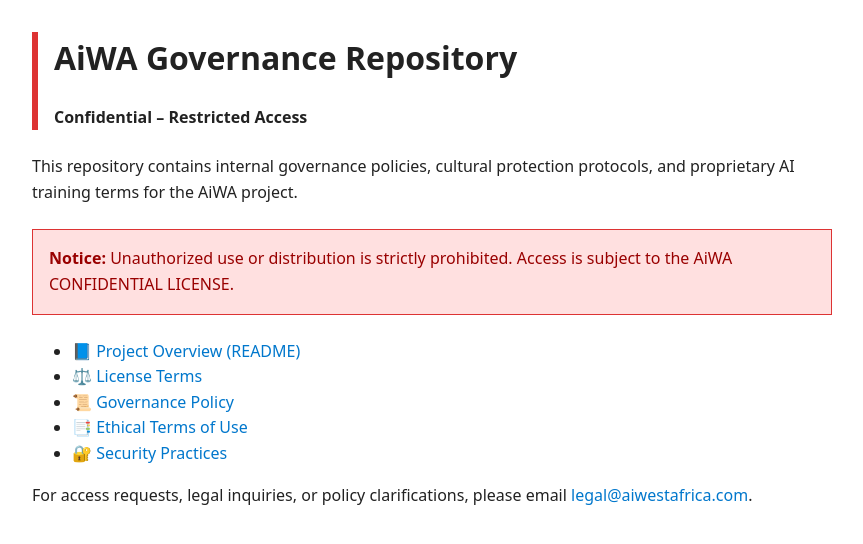
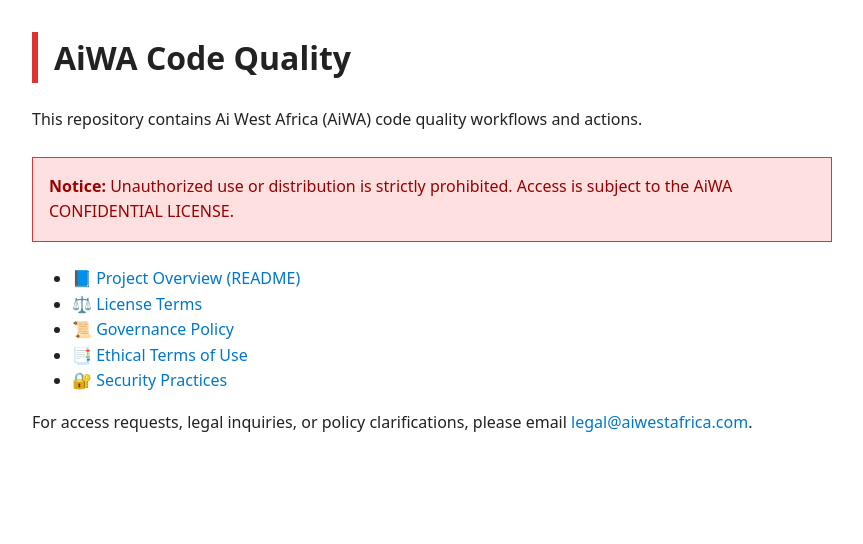
Before and after one commit to Ankit12prajapat/aiwa-code-quality, a website: page index.html in a window 1280 px wide. Shown: the whole page, without its empty margins (0-863 px from the left). Drawn offline with Linux system fonts and the light colour scheme.

Commit message:
Update index.html
Signed-off-by: Max Barrett <maximilliangroup@gmail.com>

```diff
--- a/index.html
+++ b/index.html
@@ -35,12 +35,11 @@
 </head>
 <body>
   <header>
-    <h1>AiWA Governance Repository</h1>
-    <p><strong>Confidential – Restricted Access</strong></p>
+    <h1>AiWA Code Quality</h1>
   </header>
 
   <section>
-    <p>This repository contains internal governance policies, cultural protection protocols, and proprietary AI training terms for the AiWA project.</p>
+    <p>This repository contains Ai West Africa (AiWA) code quality workflows and actions.</p>
 
     <div class="warning">
       <strong>Notice:</strong> Unauthorized use or distribution is strictly prohibited. Access is subject to the AiWA CONFIDENTIAL LICENSE.
```
